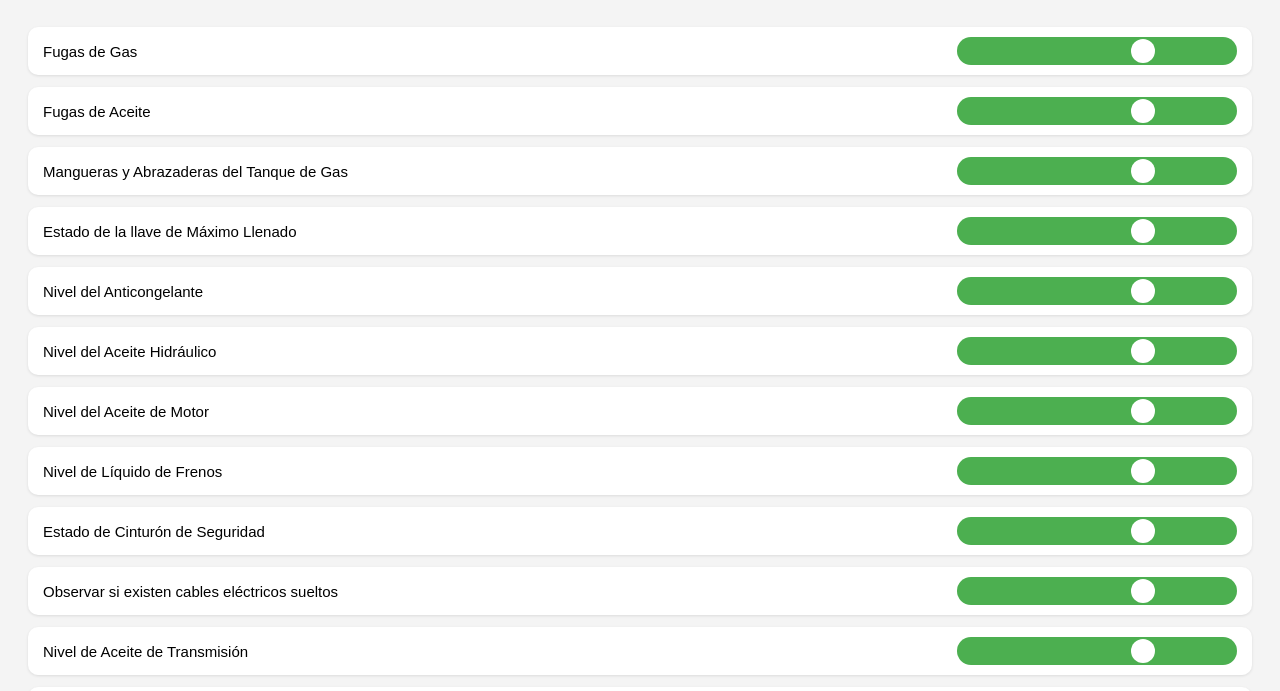
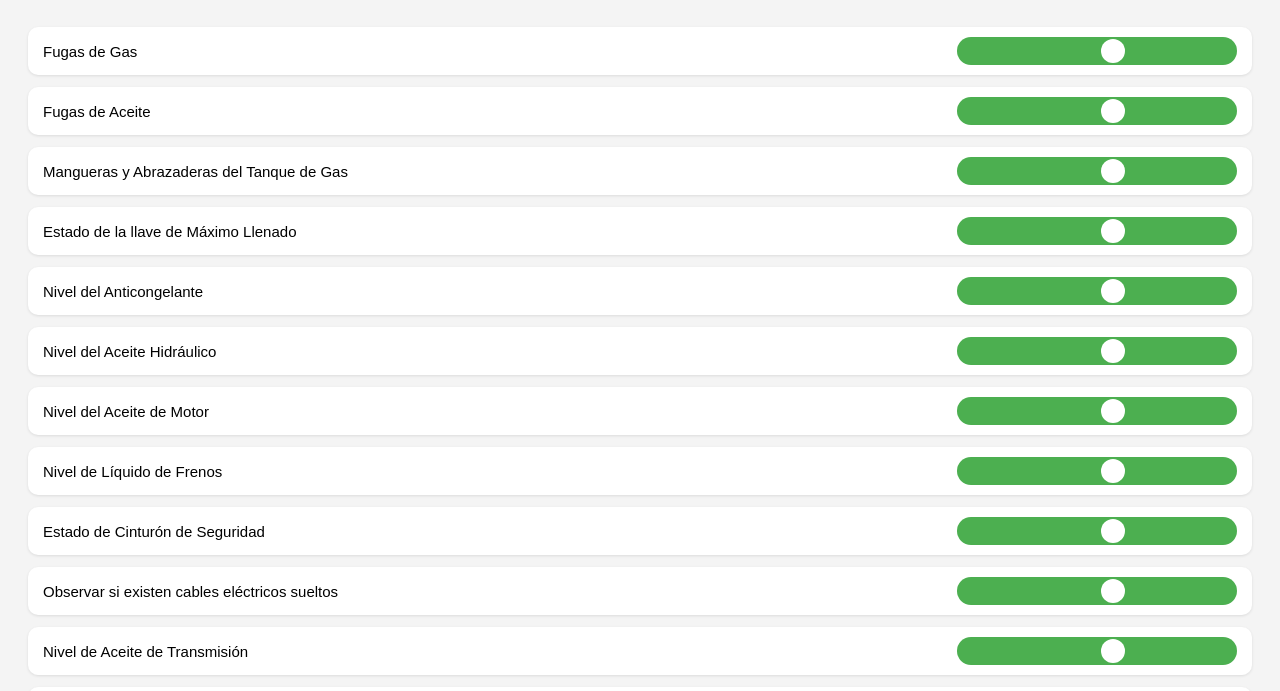
Before and after one commit to FibrasSmurfitWestrock/formulario-mantenimiento, a plain HTML site: page index.html in a window 1280 px wide. Shown: the part 89-780 px from the top of the page. Drawn offline with Linux system fonts and the light colour scheme.

Commit message:
Update index.html

```diff
--- a/index.html
+++ b/index.html
@@ -72,7 +72,7 @@ input:checked + .slider {
 }
 
 input:checked + .slider::before {
-  transform: translateX(170px);
+  transform: translateX(140px);
 }
 
     textarea {
```
